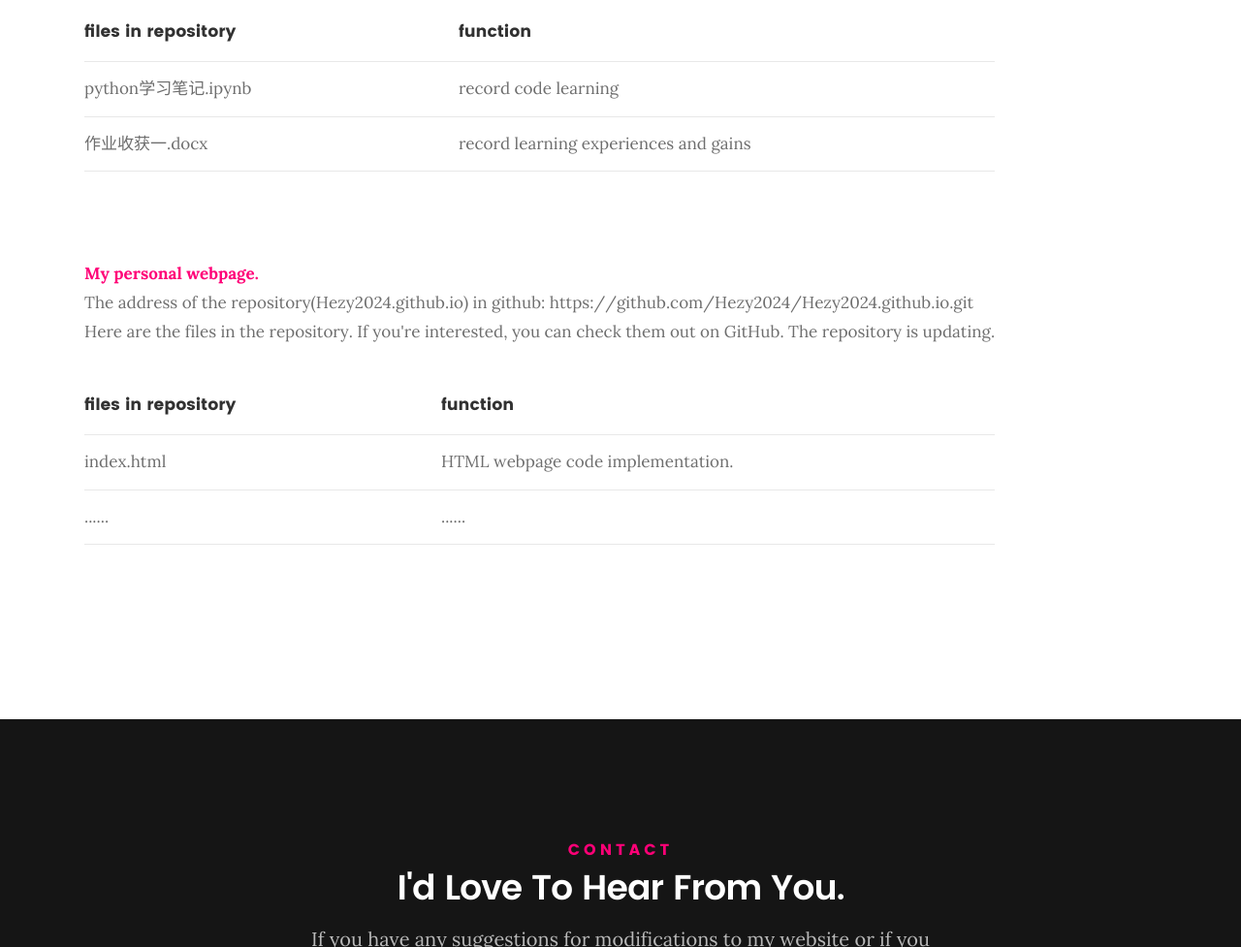
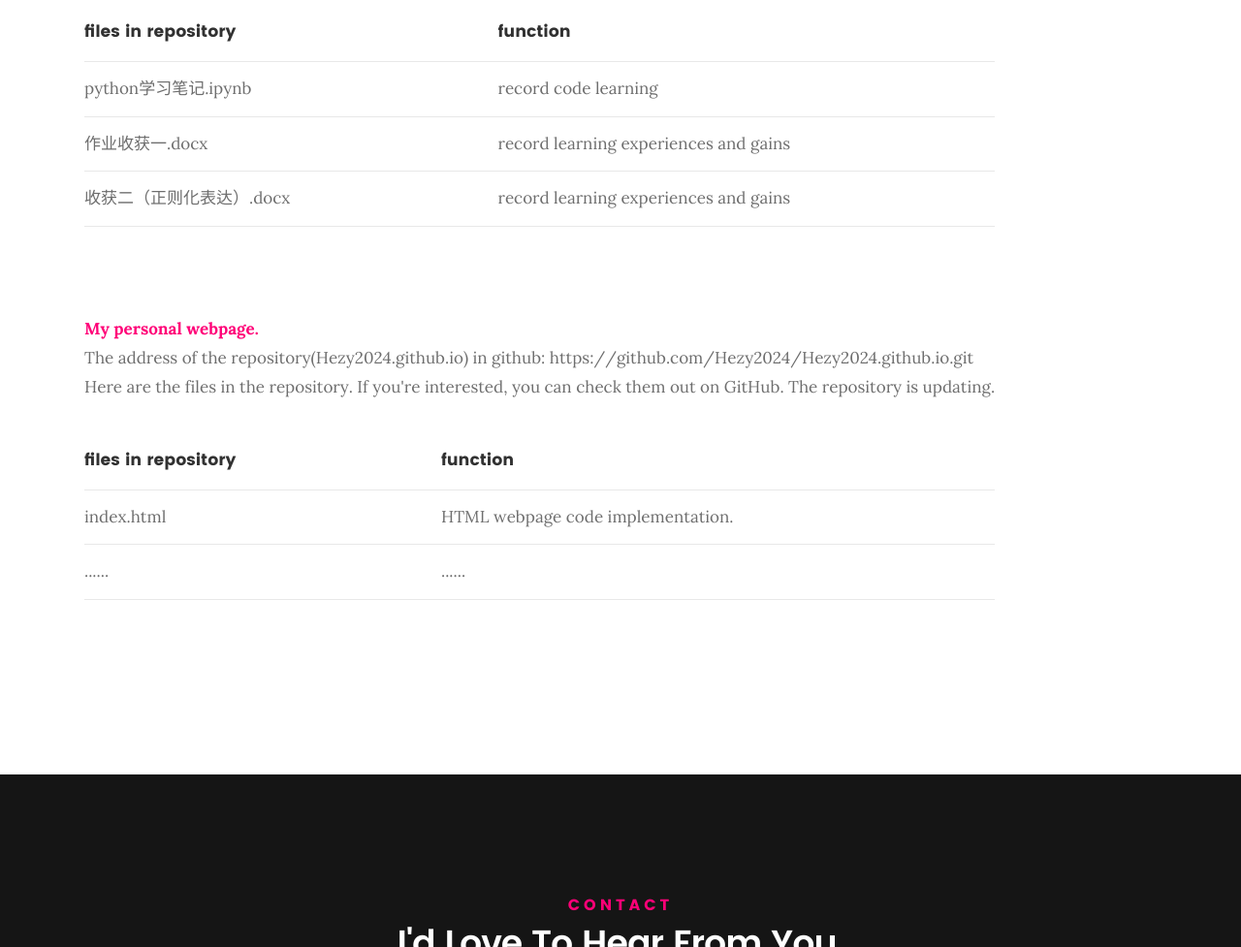
Before and after one commit to Hezy2024/Hezy2024.github.io, a plain HTML site: page index.html in a window 1280 px wide. Shown: the part 4300-5277 px from the top of the page at 97% size. Drawn offline with Linux system fonts and the light colour scheme.

Commit message:
Update index.html

```diff
--- a/index.html
+++ b/index.html
@@ -392,6 +392,10 @@
 							<td>作业收获一.docx</td>
 							<td>record learning experiences and gains</td>
 						  </tr>
+						  <tr>
+							<td>收获二（正则化表达）.docx</td>
+							<td>record learning experiences and gains</td>
+						  </tr>
 						</tbody>
 					  </table>
 				</div>
```
